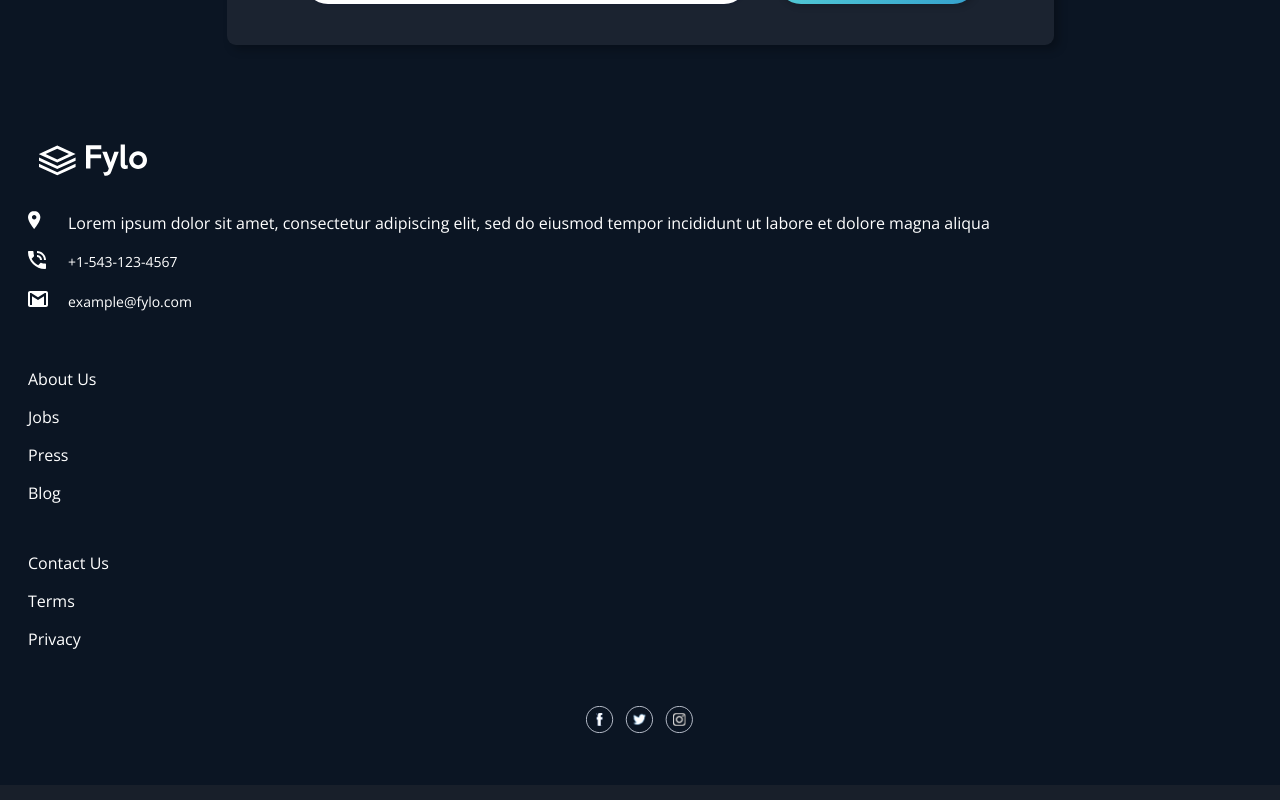
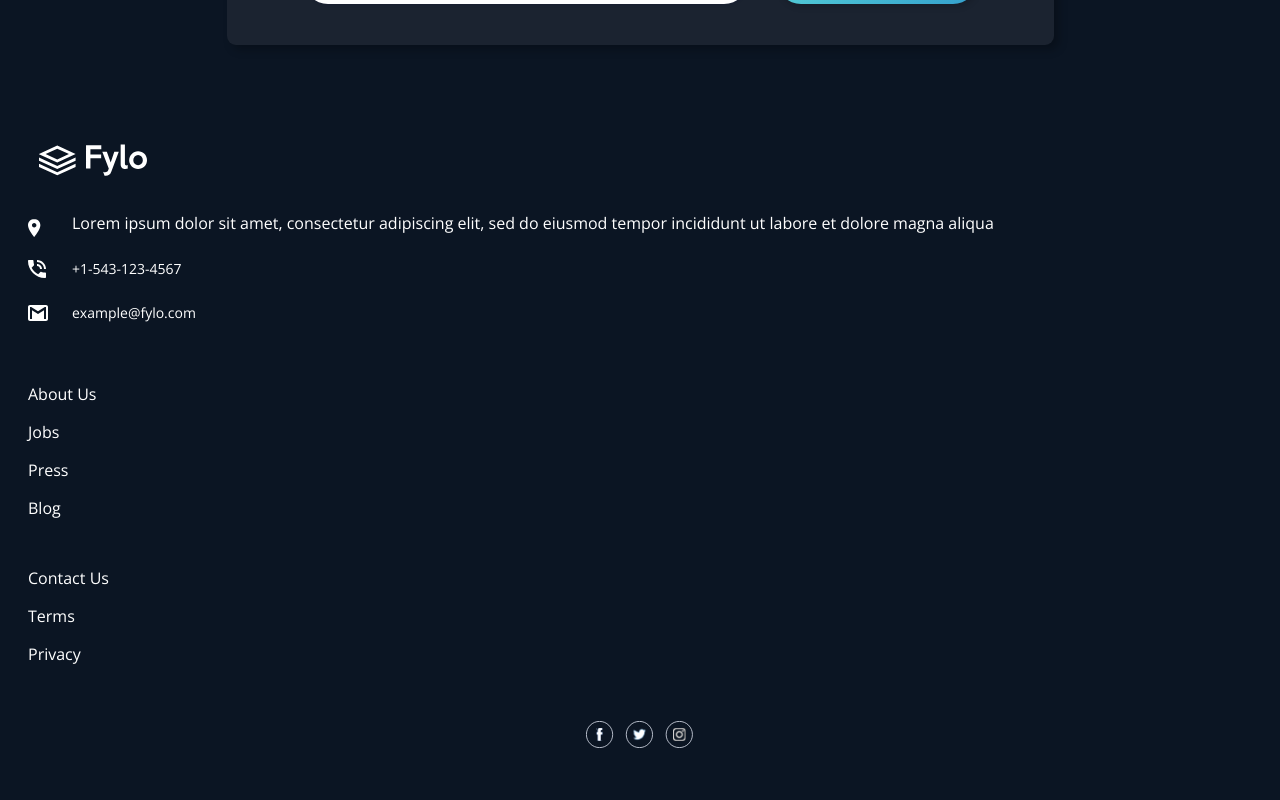
Before and after one commit to NSJTeo/fylo-landing-page, a Vue app: page / in a window 1280 px wide. Shown: the part 3090-3890 px from the top of the page. Built offline with nearby package versions, Linux system fonts and the light colour scheme.

Commit message:
Refactor footer layout into flexbox

```diff
--- a/src/components/Footer.vue
+++ b/src/components/Footer.vue
@@ -3,27 +3,29 @@
     <div className="footer__container">
       <img className="footer__logo" src="../assets/misc/logo.svg" alt="" />
       <div className="footer__contact-container">
-        <img
-          className="footer__contact-icon"
-          src="../assets/icons/icon-location.svg"
-          alt=""
-        />
+        <div class="footer__contact-inner-container">
+          <div
+            class="footer__contact-icon-container footer__contact-icon-container--location"
+          >
+            <img src="../assets/icons/icon-location.svg" alt="" />
+          </div>
           <p className="footer__contact-info footer__contact-info--location">
             Lorem ipsum dolor sit amet, consectetur adipiscing elit, sed do
             eiusmod tempor incididunt ut labore et dolore magna aliqua
           </p>
-        <img
-          className="footer__contact-icon"
-          src="../assets/icons/icon-phone.svg"
-          alt=""
-        />
+        </div>
+        <div class="footer__contact-inner-container">
+          <div class="footer__contact-icon-container">
+            <img src="../assets/icons/icon-phone.svg" alt="" />
+          </div>
           <p className="footer__contact-info">+1-543-123-4567</p>
-        <img
-          className="footer__contact-icon"
-          src="../assets/icons/icon-email.svg"
-          alt=""
-        />
+        </div>
+        <div class="footer__contact-inner-container">
+          <div class="footer__contact-icon-container">
+            <img src="../assets/icons/icon-email.svg" alt="" />
+          </div>
           <p className="footer__contact-info">example@fylo.com</p>
+        </div>
       </div>
       <div className="footer__left-links">
         <p className="footer__link">About Us</p>
@@ -65,6 +67,7 @@ export default {
 
 <style lang="scss">
 @use '../styles/variables.scss' as *;
+@use '../styles/mixins.scss' as *;
 
 .footer {
   &__background {
@@ -82,12 +85,32 @@ export default {
     margin-bottom: 35px;
   }
   &__contact-container {
-    display: grid;
-    grid-template-columns: 40px 1fr;
+    /* display: grid; */
+    /* grid-template-columns: 40px 1fr; */
+    display: flex;
+    flex-direction: column;
     margin-bottom: 56px;
   }
-  &__contact-icon {
+  &__contact-icon-container {
+    min-width: 28px;
+    height: 28px;
+    display: flex;
+    align-items: center;
     margin-right: 1rem;
+    &--location {
+      padding-top: 6px;
+    }
+  }
+  &__contact-inner-container {
+    display: flex;
+    margin-bottom: 1rem;
+    align-items: center;
+    &:first-child {
+      align-items: flex-start;
+    }
+    &:last-child {
+      margin: 0;
+    }
   }
   &__contact-info {
     font-family: 'Open Sans';
```
Lines whose indentation alone changed are shown as unchanged.
